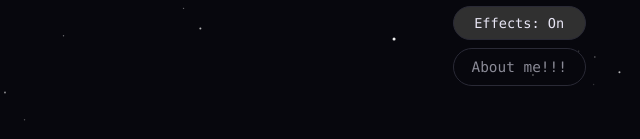
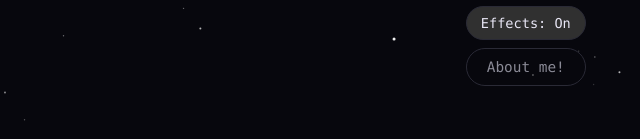
Before and after one commit to rohan0b0508-lang/Digital-Portfolio-Final, a plain HTML site: page index.html in a window 1280 px wide. Shown: the part 674-813 px from the top of the page, 635-1275 px from the left. Drawn offline with Linux system fonts and the light colour scheme.

Commit message:
Fix typo in About me link text

```diff
--- a/index.html
+++ b/index.html
@@ -101,7 +101,7 @@
                 </div>
                 <div class="hero-actions">
                     <button id="typing-toggle" class="icon-btn" type="button" aria-pressed="true">Effects: On</button>
-                    <a class="scroll-cue" href="AboutMe.html">About me!!!</a>
+                    <a class="scroll-cue" href="AboutMe.html">About me!</a>
                 </div>
             </div>
         </header>
```
